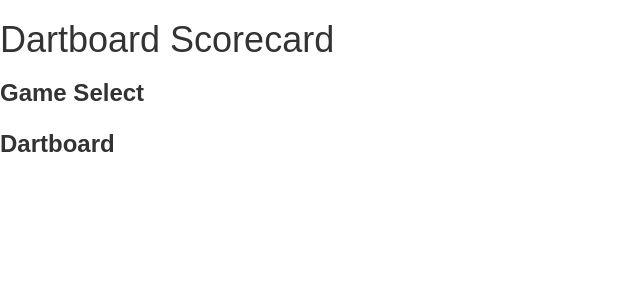
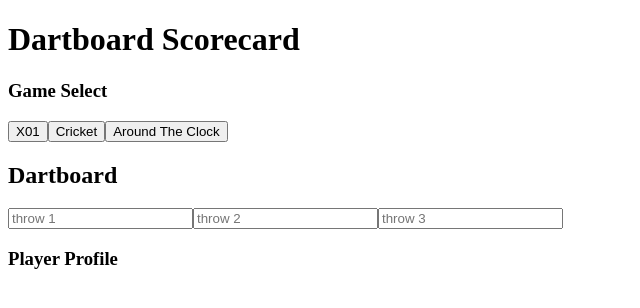
Before and after one commit to kneauxn/X01, an Angular app: page / in a window 1280 px wide. Shown: the top 308 px of the page, without its empty margins (0-640 px from the left). Built offline with nearby package versions, Linux system fonts and the light colour scheme.

Commit message:
added some empty front end to the game selector and throw input components

```diff
--- a/src/app/app.component.html
+++ b/src/app/app.component.html
@@ -4,4 +4,5 @@
 </h1>
 <app-game-select>Loading...</app-game-select>
 <app-dartboard>Loading...</app-dartboard>
+<app-profile>Loading...</app-profile>
 </html>
--- a/src/app/app.module.ts
+++ b/src/app/app.module.ts
@@ -6,12 +6,14 @@ import { HttpModule } from '@angular/http';
 import { AppComponent } from './app.component';
 import { DartboardComponent } from './dartboard/dartboard.component';
 import { GameSelectComponent } from './game-select/game-select.component';
+import { ProfileComponent } from './profile/profile.component';
 
 @NgModule({
   declarations: [
     AppComponent,
     DartboardComponent,
-    GameSelectComponent
+    GameSelectComponent,
+    ProfileComponent
   ],
   imports: [
     BrowserModule,
--- a/src/app/dartboard/dartboard.component.html
+++ b/src/app/dartboard/dartboard.component.html
@@ -1,3 +1,10 @@
 <html>
-<h3><label for="">Dartboard</label></h3>
+<h2><label for="">Dartboard</label></h2>
+<div>
+        <input type="text" value="" placeholder="throw 1">
+        <input type="text" value="" placeholder="throw 2">
+        <input type="text" value="" placeholder="throw 3">
+</div>
+
+
 </html>
--- a/src/app/game-select/game-select.component.html
+++ b/src/app/game-select/game-select.component.html
@@ -1,5 +1,10 @@
 <html>
 
 <h3><label for="">Game Select</label></h3>
+<input type="button" value="X01">
+<input type="button" value="Cricket">
+<input type="button" value="Around The Clock">
+
+
 
 </html>
--- /dev/null
+++ b/src/app/profile/profile.component.html
@@ -0,0 +1,4 @@
+<html>
+  <h3><label for="">Player Profile</label></h3>
+
+</html>
--- /dev/null
+++ b/src/app/profile/profile.component.ts
@@ -0,0 +1,16 @@
+import { Component, OnInit } from '@angular/core';
+
+@Component({
+  selector: 'app-profile',
+  templateUrl: './profile.component.html',
+  styleUrls: ['./profile.component.css']
+})
+export class ProfileComponent implements OnInit {
+  title: 'Player Profile'
+
+  constructor() { }
+
+  ngOnInit() {
+  }
+
+}
--- a/src/index.html
+++ b/src/index.html
@@ -1,7 +1,6 @@
 <!doctype html>
 <html>
 <head>
-  <link href="https://maxcdn.bootstrapcdn.com/bootstrap/3.3.7/css/bootstrap.min.css" rel="stylesheet">
   <meta charset="utf-8">
   <title>X01</title>
   <base href="/">
```
Also changed, not shown: src/app/profile/profile.component.css (added), 1 other file (tests, documents, lock files or other folders).
